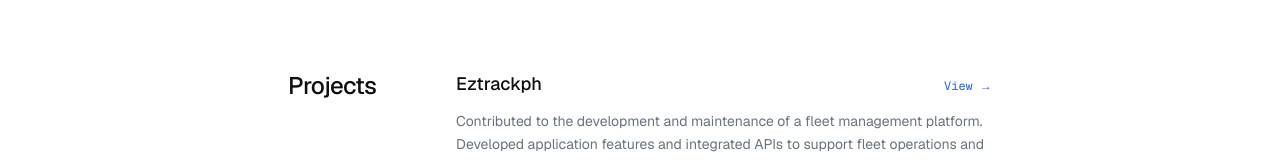
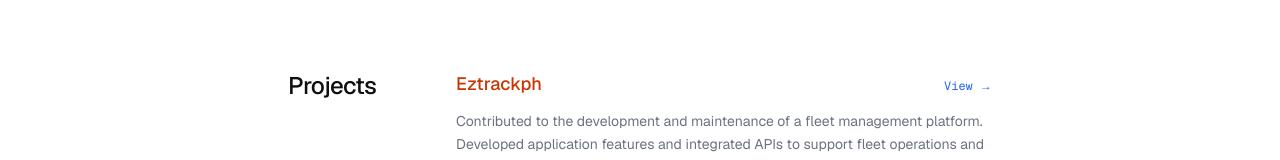
Before and after one commit to josegerryacevedo/personal-portfolio, a Next.js app: page / in a window 1280 px wide. Shown: the part 770-930 px from the top of the page. Built offline with nearby package versions, Linux system fonts and the light colour scheme.

Commit message:
Update Projects component to conditionally style project titles based on specific names for better visual distinction; update buildout configuration file.

```diff
--- a/src/components/Projects.tsx
+++ b/src/components/Projects.tsx
@@ -33,7 +33,7 @@
           {projects.map((p) => (
             <article key={p.title} className="group">
               <div className="flex flex-wrap items-baseline justify-between gap-2 mb-3">
-                <h3 className="text-lg font-medium text-foreground group-hover:text-accent transition-colors">
+                <h3 className={`text-lg font-medium transition-colors ${p.title === "Eztrackph" ? "text-orange-700 dark:text-orange-400" : p.title === "Internal Payroll System" ? "text-blue-700 dark:text-blue-400" : "text-foreground group-hover:text-accent"}`}>
                   {p.title}
                 </h3>
                 <a
```
Also changed, not shown: buildout.txt.
